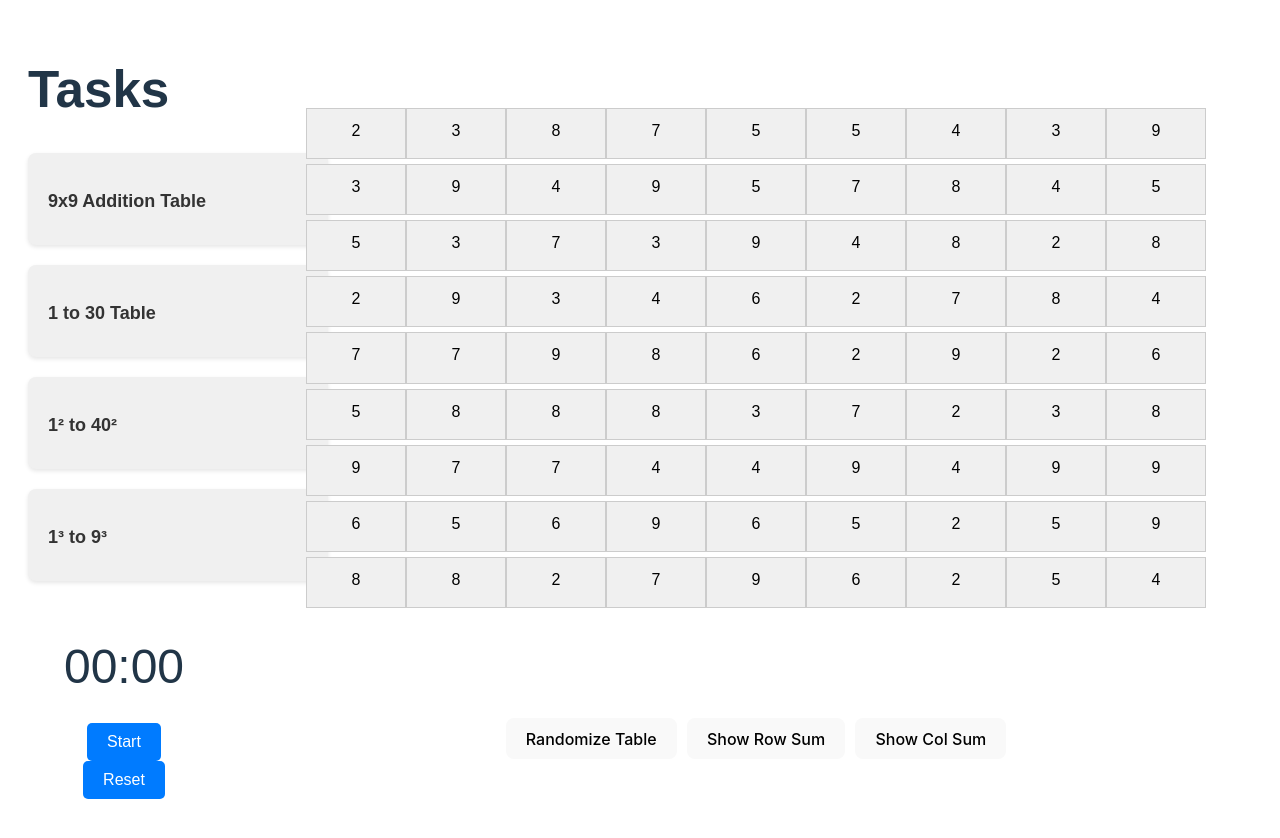
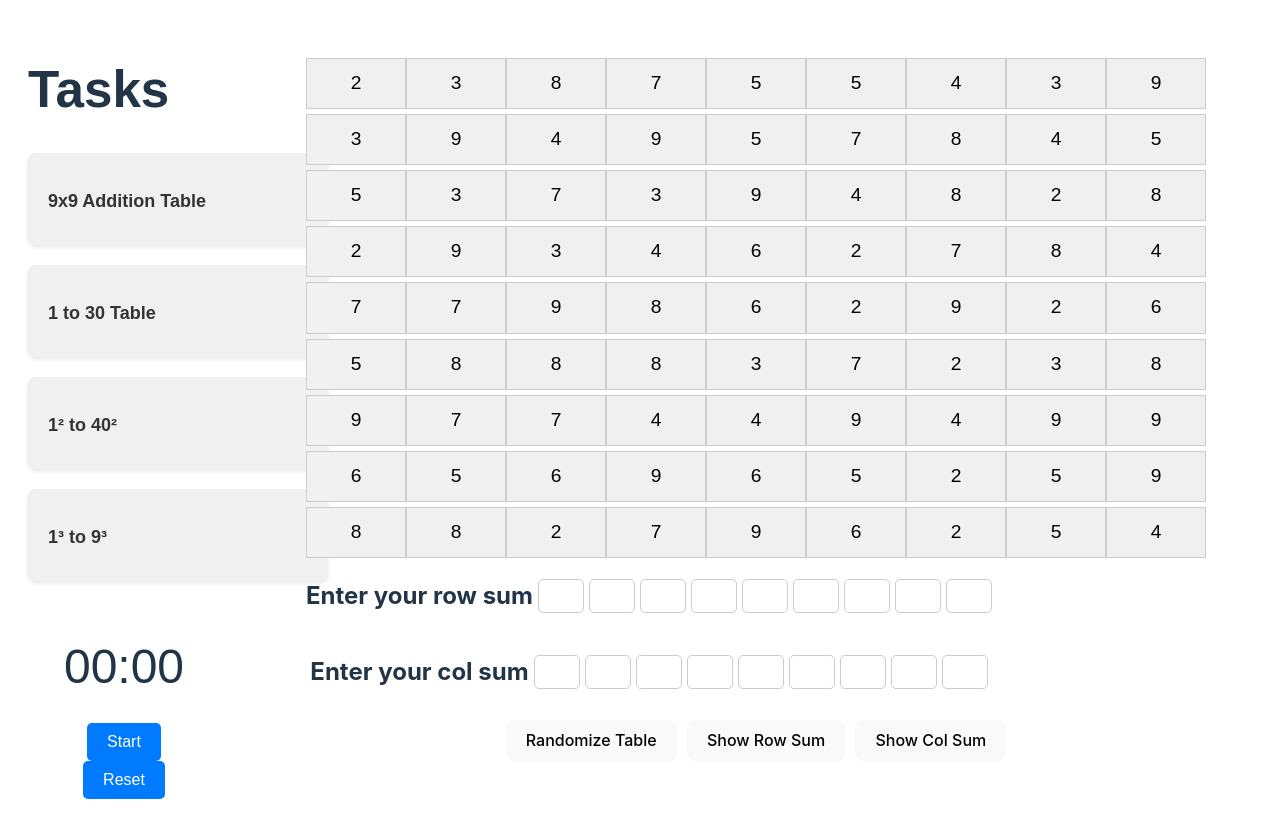
Before and after one commit to bharatladva/mathPrectics, a React (Vite) app: page / in a window 1280 px wide. Shown: the top 838 px of the page. Built offline with nearby package versions, Linux system fonts and the light colour scheme.

Commit message:
add input

```diff
--- a/src/components/MetricsGrid/MetricsGrid.css
+++ b/src/components/MetricsGrid/MetricsGrid.css
@@ -5,7 +5,7 @@
 	justify-content: center;
 	position: relative;
 	align-items: center;
-	padding: 100px 0;
+	padding: 50px 0;
 	width: 85vw;
 }
 
@@ -34,6 +34,7 @@
 	flex: 1;
 	padding: 10px;
 	color: black;
+	font-size: 1.2rem;
 	background-color: #f0f0f0;
 	border: 1px solid #ccc;
 	text-align: center;
@@ -72,5 +73,33 @@
 	justify-content: center;
 	gap: 10px;
 	padding: 10px;
-	margin-top: 100px;
 }
+
+/* ---------------------- */
+.userInput {
+	height: fit-content;
+	width: fit-content;
+	display: flex;
+	flex-direction: column;
+}
+.nine-input-box {
+	display: flex;
+	flex-wrap: wrap;
+	gap: 5px;
+	justify-content: center;
+	align-items: center;
+}
+
+.input {
+	width: 40px;
+	height: 30px;
+	text-align: center;
+	font-size: 16px;
+	border: 1px solid #ccc;
+	border-radius: 5px;
+	outline: none;
+}
+
+.input:focus {
+	border-color: dodgerblue;
+}
--- a/src/components/MetricsGrid/MetricsGrid.jsx
+++ b/src/components/MetricsGrid/MetricsGrid.jsx
@@ -39,6 +39,47 @@ const MetricsGrid = () => {
 		setShowColSum(!showColSum);
 	};
 
+	//-----------------------------------------------------------------
+
+	const [inputs, setInputs] = useState(Array(9).fill(""));
+	const [colInputs, setColInputs] = useState(Array(9).fill(""));
+
+	const handleInputChange = (index, event) => {
+		const newValue = event.target.value;
+		// Check if the input is a valid integer
+		if (/^\d*$/.test(newValue)) {
+			const newInputs = [...inputs];
+			newInputs[index] = newValue;
+			setInputs(newInputs);
+		}
+	};
+
+	const handleColInputChange = (index, event) => {
+		const newValue = event.target.value;
+		// Check if the input is a valid integer
+		if (/^\d*$/.test(newValue)) {
+			const newInputs = [...colInputs];
+			newInputs[index] = newValue;
+			setColInputs(newInputs);
+		}
+	};
+
+	const handleKeyDown = (index, event) => {
+		if (event.key === "ArrowRight" && index < 8) {
+			document.getElementById(`input-${index + 1}`).focus();
+		} else if (event.key === "ArrowLeft" && index > 0) {
+			document.getElementById(`input-${index - 1}`).focus();
+		}
+	};
+	const handleColKeyDown = (index, event) => {
+		if (event.key === "ArrowRight" && index < 8) {
+			document.getElementById(`colinput-${index + 1}`).focus();
+		} else if (event.key === "ArrowLeft" && index > 0) {
+			document.getElementById(`colinput-${index - 1}`).focus();
+		}
+	};
+	//--------------------------------------------------------------
+
 	return (
 		<div className='container'>
 			<div className='main'>
@@ -77,6 +118,36 @@ const MetricsGrid = () => {
 						</div>
 					)}
 				</div>
+
+				<div className='userInput'>
+					<div className='nine-input-box'>
+						<h2>Enter your row sum</h2>
+						{inputs.map((value, index) => (
+							<input
+								key={index}
+								id={`input-${index}`}
+								className='input'
+								value={value}
+								onChange={(event) => handleInputChange(index, event)}
+								onKeyDown={(event) => handleKeyDown(index, event)}
+							/>
+						))}
+					</div>
+					<div className='nine-input-box'>
+						<h2>Enter your col sum</h2>
+						{colInputs.map((value, index) => (
+							<input
+								key={index}
+								id={`colinput-${index}`}
+								className='input'
+								value={value}
+								onChange={(event) => handleColInputChange(index, event)}
+								onKeyDown={(event) => handleColKeyDown(index, event)}
+							/>
+						))}
+					</div>
+				</div>
+
 				<div className='buttons-div'>
 					<button onClick={randomizeMetrics}>Randomize Table</button>
 					<button onClick={toggleRowSum}>
```
